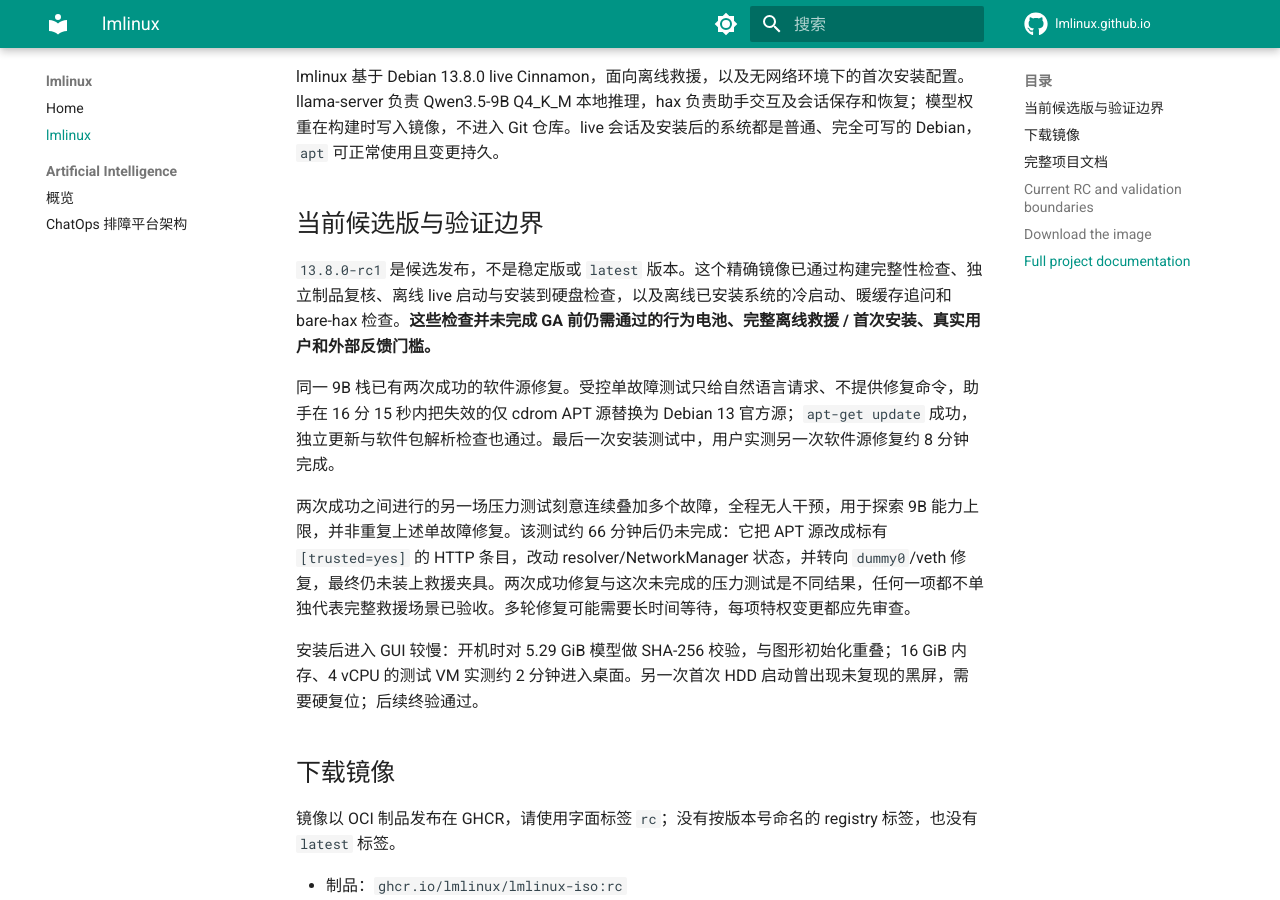
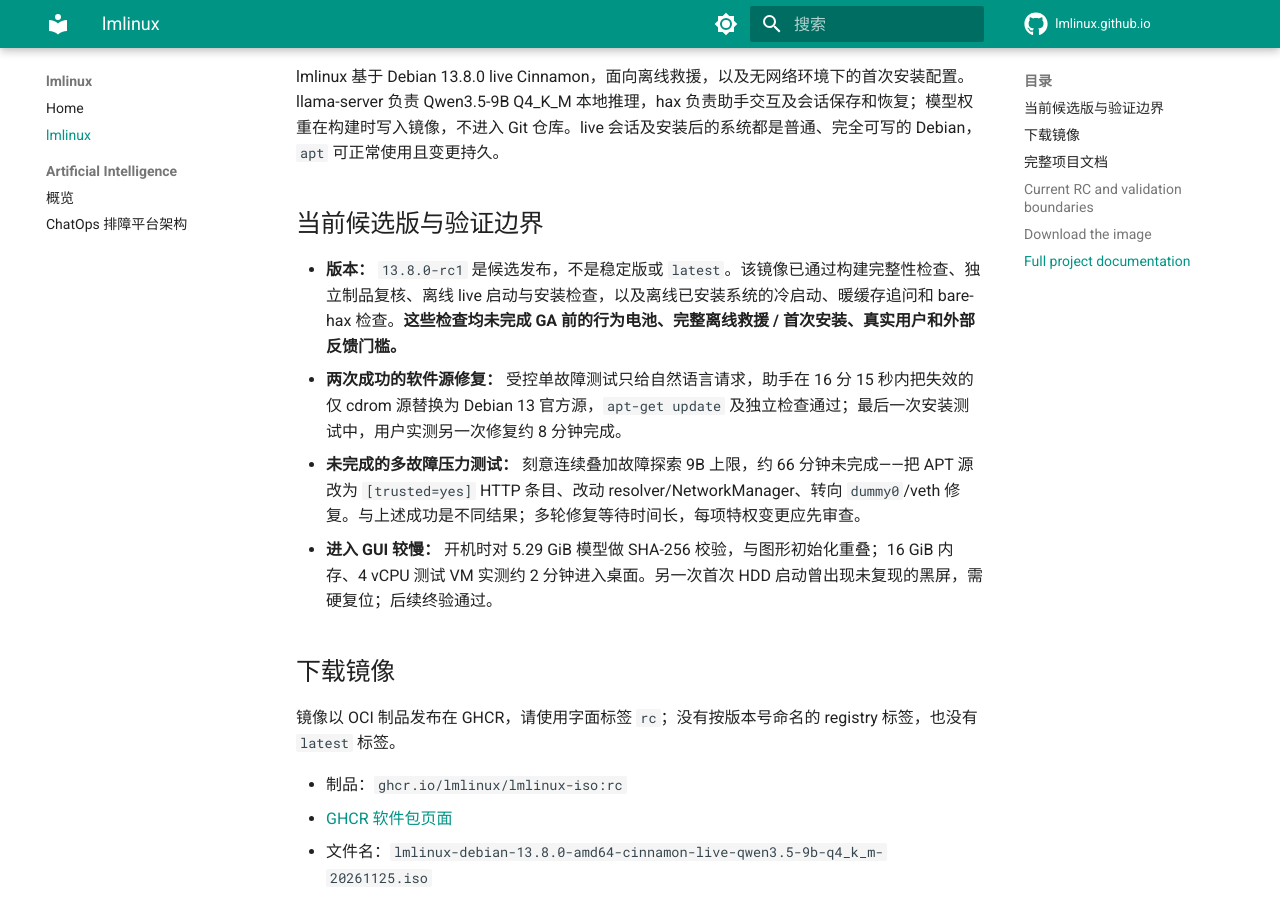
Before and after one commit to lmlinux/lmlinux.github.io, an MkDocs documentation site: the page built from docs/lmlinux/index.md, in a window 1280 px wide and 900 px high, scrolled down 214 px. Built offline with MkDocs 1.6.1 and Material for MkDocs 9.7.7, drawn with Linux system fonts in a browser that asks for light colours; comment, search, counter and statistics services are not loaded.

Commit message:
lmlinux: turn validation-boundary notes into a concise bullet list

```diff
--- a/docs/lmlinux/index.md
+++ b/docs/lmlinux/index.md
@@ -8,13 +8,10 @@
 
     ## 当前候选版与验证边界
 
-    `13.8.0-rc1` 是候选发布，不是稳定版或 `latest` 版本。这个精确镜像已通过构建完整性检查、独立制品复核、离线 live 启动与安装到硬盘检查，以及离线已安装系统的冷启动、暖缓存追问和 bare-hax 检查。**这些检查并未完成 GA 前仍需通过的行为电池、完整离线救援 / 首次安装、真实用户和外部反馈门槛。**
-
-    同一 9B 栈已有两次成功的软件源修复。受控单故障测试只给自然语言请求、不提供修复命令，助手在 16 分 15 秒内把失效的仅 cdrom APT 源替换为 Debian 13 官方源；`apt-get update` 成功，独立更新与软件包解析检查也通过。最后一次安装测试中，用户实测另一次软件源修复约 8 分钟完成。
-
-    两次成功之间进行的另一场压力测试刻意连续叠加多个故障，全程无人干预，用于探索 9B 能力上限，并非重复上述单故障修复。该测试约 66 分钟后仍未完成：它把 APT 源改成标有 `[trusted=yes]` 的 HTTP 条目，改动 resolver/NetworkManager 状态，并转向 `dummy0`/veth 修复，最终仍未装上救援夹具。两次成功修复与这次未完成的压力测试是不同结果，任何一项都不单独代表完整救援场景已验收。多轮修复可能需要长时间等待，每项特权变更都应先审查。
-
-    安装后进入 GUI 较慢：开机时对 5.29 GiB 模型做 SHA-256 校验，与图形初始化重叠；16 GiB 内存、4 vCPU 的测试 VM 实测约 2 分钟进入桌面。另一次首次 HDD 启动曾出现未复现的黑屏，需要硬复位；后续终验通过。
+    - **版本：** `13.8.0-rc1` 是候选发布，不是稳定版或 `latest`。该镜像已通过构建完整性检查、独立制品复核、离线 live 启动与安装检查，以及离线已安装系统的冷启动、暖缓存追问和 bare-hax 检查。**这些检查均未完成 GA 前的行为电池、完整离线救援 / 首次安装、真实用户和外部反馈门槛。**
+    - **两次成功的软件源修复：** 受控单故障测试只给自然语言请求，助手在 16 分 15 秒内把失效的仅 cdrom 源替换为 Debian 13 官方源，`apt-get update` 及独立检查通过；最后一次安装测试中，用户实测另一次修复约 8 分钟完成。
+    - **未完成的多故障压力测试：** 刻意连续叠加故障探索 9B 上限，约 66 分钟未完成——把 APT 源改为 `[trusted=yes]` HTTP 条目、改动 resolver/NetworkManager、转向 `dummy0`/veth 修复。与上述成功是不同结果；多轮修复等待时间长，每项特权变更应先审查。
+    - **进入 GUI 较慢：** 开机时对 5.29 GiB 模型做 SHA-256 校验，与图形初始化重叠；16 GiB 内存、4 vCPU 测试 VM 实测约 2 分钟进入桌面。另一次首次 HDD 启动曾出现未复现的黑屏，需硬复位；后续终验通过。
 
     ## 下载镜像
 
@@ -58,13 +55,10 @@
 
     ## Current RC and validation boundaries
 
-    `13.8.0-rc1` is a release candidate, not a stable or `latest` release. This exact image passed build-integrity checks, an independent artifact review, offline live-boot and install-to-disk checks, and offline installed-system cold-start, warm-follow-up, and bare-hax checks. **These checks do not complete the behavioral, complete offline-rescue/first-install, real-user, or external-feedback gates required before GA.**
-
-    Two APT-source repairs succeeded with the same 9B stack. In a controlled single-fault test, the assistant received only a natural-language request, with no repair commands, and replaced a broken cdrom-only APT source with official Debian 13 repositories in 16m15s; `apt-get update` succeeded, and independent update and package-resolution checks passed. In the final installation test, the user observed another APT-source repair complete in about 8 minutes.
-
-    Between those successes, a separate stress test deliberately chained multiple faults to explore the 9B model's limits without human intervention during the attempt. It was not a repeat of the single-fault repair and did not finish after about 66 minutes: it changed APT sources to HTTP entries marked `[trusted=yes]`, altered resolver/NetworkManager state, and pursued `dummy0`/veth recovery without installing the rescue fixture. The two successful repairs and the incomplete stress test are separate results; none alone completes the broader rescue validation. Expect long waits and review every proposed privileged change.
-
-    Entering the GUI after installation is slow: boot-time SHA-256 verification of the 5.29 GiB model overlaps graphics startup, and the 16 GiB RAM / 4-vCPU test VM reached the desktop in about 2 minutes. A separate initial HDD boot had an unreproduced black-screen transient requiring a hard reset; subsequent final probes passed.
+    - **Release:** `13.8.0-rc1` is a release candidate, not a stable or `latest` release. This exact image passed build-integrity checks, an independent artifact review, offline live-boot and install-to-disk checks, and offline installed-system cold-start, warm-follow-up, and bare-hax checks. **These checks do not complete the behavioral, complete offline-rescue/first-install, real-user, or external-feedback gates required before GA.**
+    - **Two successful APT-source repairs:** in a controlled single-fault test given only a natural-language request, the assistant replaced a broken cdrom-only source with official Debian 13 repositories in 16m15s; `apt-get update` and independent checks passed. In the final installation test, the user observed another repair complete in about 8 minutes.
+    - **Incomplete multi-fault stress test:** deliberately chained faults to explore the 9B model's limits; it did not finish after about 66 minutes, switching APT sources to `[trusted=yes]` HTTP entries, altering resolver/NetworkManager state, and pursuing `dummy0`/veth recovery. This is a separate result from the successes above; expect long waits and review every privileged change.
+    - **Slow GUI entry:** boot-time SHA-256 verification of the 5.29 GiB model overlaps graphics startup; the 16 GiB RAM / 4-vCPU test VM reached the desktop in about 2 minutes. One initial HDD boot had an unreproduced black-screen transient requiring a hard reset; later probes passed.
 
     ## Download the image
 
```
